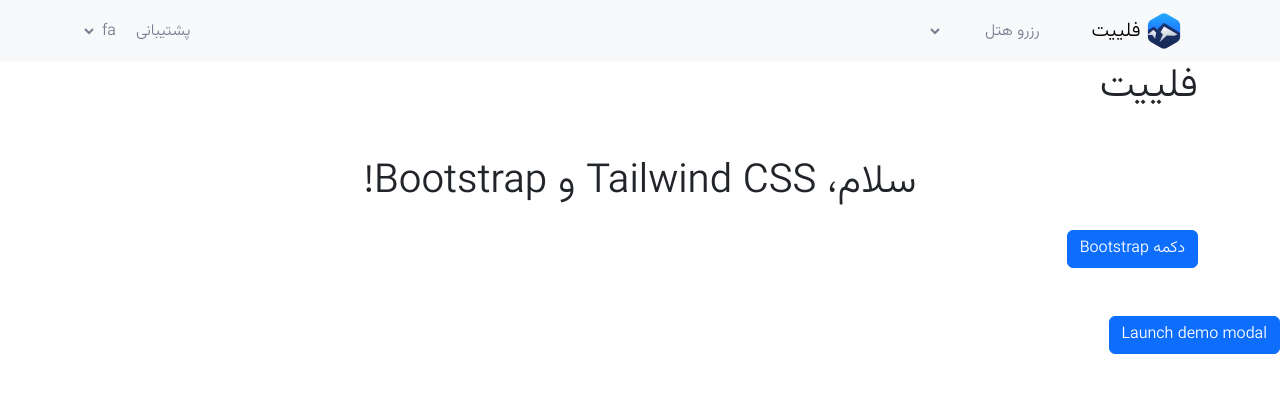
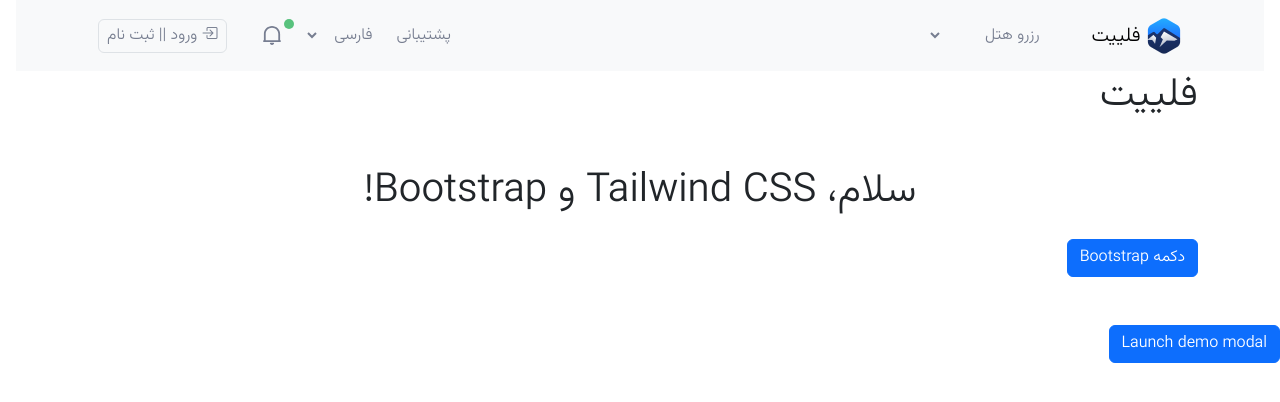
Before and after one commit to Alishirinipazy/fleet-traveling, a Nuxt app: page / in a window 1280 px wide. Shown: the top 402 px of the page. Built offline with nearby package versions, Linux system fonts and the light colour scheme.

Commit message:
ending header component

```diff
--- a/assets/css/main.css
+++ b/assets/css/main.css
@@ -1,16 +1,20 @@
-
+@import "bootstrap-icons/font/bootstrap-icons.min.css";
 @import "bootstrap/dist/css/bootstrap.rtl.min.css";
 @font-face {
     font-family: "vazirmatn";
     src: url(../fonts/Vazirmatn-FD-Light.woff2);
 
 }
+
 :root {
     --main-color-text:#777E90;
 }
 * {
     font-family: "Vazirmatn";
 }
+option {
+    font-family: "vazirmatn";
+}
 .text-color {
     color: var(--main-color-text);
 }
--- a/components/Layouts/Header.vue
+++ b/components/Layouts/Header.vue
@@ -1,6 +1,6 @@
 <template>
   <header>
-    <nav class="navbar navbar-expand-lg bg-body-tertiary px-3">
+    <nav class="navbar navbar-expand-lg bg-body-tertiary py-2 px-lg-5 mx-lg-3">
       <div class="container">
         <a class="navbar-brand bo  px-3" href="#">
           <img src="@/public/images/global/brand.png" height="36" width="36" :alt="$t('brand')">
@@ -14,7 +14,7 @@
           <span class="navbar-toggler-icon"></span>
         </button>
         <div class="collapse navbar-collapse" id="navbarSupportedContent">
-          <div class="d-flex justify-content-between w-100 h-100 align-items-center">
+          <div class="d-lg-flex justify-content-between w-100 h-100 align-items-center">
             <div class="">
               <select class=" select-header px-3">
                 <option>
@@ -28,15 +28,40 @@
                 </option>
               </select>
             </div>
-            <div class="">
+            <div class="d-flex flex-wrap justify-content-around align-items-center my-2">
               <nuxt-link to="/" class="link-underline-light text-color mx-3">
                 {{ $t('landing.header.nav.support') }}
               </nuxt-link>
-              <select id="locale-select" class="select-header" v-model="$i18n.locale">
-                <option value="en">en</option>
-                <option value="fa">fa</option>
+              <select  id="locale-select" class="select-header mx-1" v-model="$i18n.locale">
+                <option value="en">English</option>
+                <option value="fa"> فارسی</option>
+              </select>
+              <div class="dropdown mx-1 position-relative " >
+                <button class="btn" type="button" data-bs-toggle="dropdown" aria-expanded="false" >
+                  <svg class="" width="24" height="24" viewBox="0 0 24 24" fill="none" xmlns="http://www.w3.org/2000/svg">
+                    <g clip-path="url(#clip0_6765_28406)">
+                      <path d="M21 18.0233C21 18.5113 20.6043 18.907 20.1163 18.907H3.88372C3.39565 18.907 3 18.5113 3 18.0233C3 17.5352 3.39566 17.1395 3.88372 17.1395H3.9V10.9809C3.9 6.57288 7.527 3 12 3C16.473 3 20.1 6.57288 20.1 10.9809V17.1395H20.1163C20.6043 17.1395 21 17.5352 21 18.0233ZM5.7 17.1395H18.3V10.9809C18.3 7.5494 15.4794 4.76744 12 4.76744C8.5206 4.76744 5.7 7.5494 5.7 10.9809V17.1395ZM9.97604 20.7558C9.73121 20.2608 10.1977 19.7907 10.75 19.7907H13.25C13.8023 19.7907 14.2688 20.2608 14.024 20.7558C13.9155 20.9751 13.7699 21.1773 13.591 21.3529C13.169 21.7672 12.5967 22 12 22C11.4033 22 10.831 21.7672 10.409 21.3529C10.2301 21.1773 10.0845 20.9751 9.97604 20.7558Z" fill="#777E91"/>
+                    </g>
+                    <defs>
+                      <clipPath id="clip0_6765_28406">
+                        <rect width="24" height="24" fill="white"/>
+                      </clipPath>
+                    </defs>
+                  </svg>
 
-              </select>
+                </button>
+                <ul class="dropdown-menu">
+                  <li><a class="dropdown-item" href="#">Action</a></li>
+                  <li><a class="dropdown-item" href="#">Another action</a></li>
+                  <li><a class="dropdown-item" href="#">Something else here</a></li>
+                </ul>
+                <i class="not"></i>
+              </div>
+
+              <nuxt-link to="/" class=" link-underline-light text-color mx-3 border py-1 px-2 rounded  ">
+                <i class="bi bi-box-arrow-in-right"></i>
+                {{ $t('landing.header.nav.account') }}
+              </nuxt-link>
             </div>
           </div>
         </div>
@@ -60,5 +85,14 @@ useHead({
   color: var(--main-color-text);
   height: 35px;
 }
+.not {
+  position: absolute;
+  width: 10px;
+  height: 10px;
+  border-radius:15px;
+  right: 3px;
+  top: 3px;
+  background-color: #58C27D;
+}
 
 </style>
--- a/locales/en.json
+++ b/locales/en.json
@@ -8,7 +8,8 @@
                     "otn2": "travels",
                     "otn3": "buy ticket"
                 },
-                "support": "support"
+                "support": "support",
+                "account":"login || register"
             }
         }
     }
--- a/locales/fa.json
+++ b/locales/fa.json
@@ -8,7 +8,8 @@
                     "otn2": "بلیط قطار",
                     "otn3": "بلیط هواپیما"
                 },
-                "support": "پشتیبانی"
+                "support": "پشتیبانی",
+                "account":"ورود || ثبت نام"
             }
         }
     }
```
